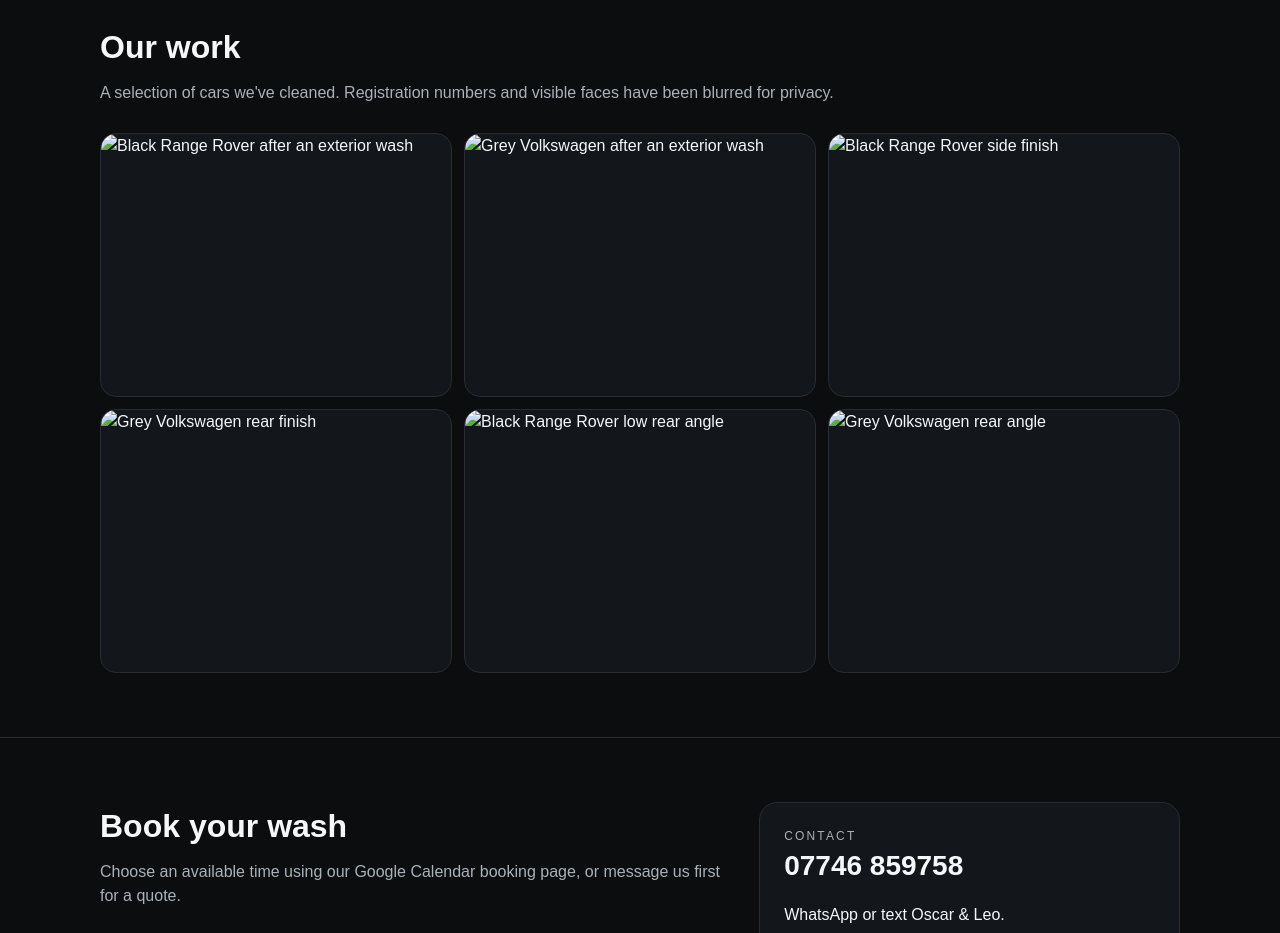
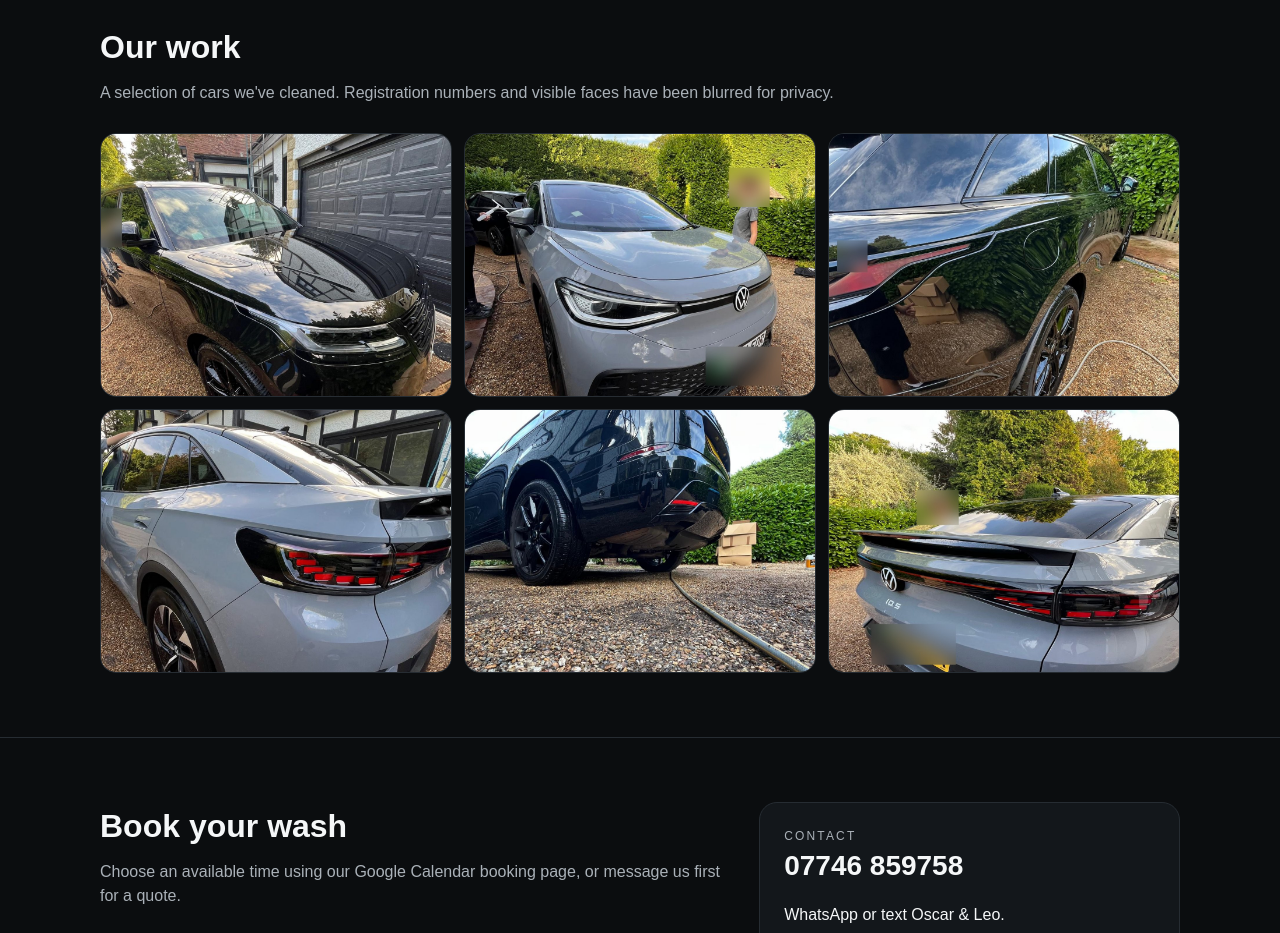
Before and after one commit to oscazer48/ol-car-care, a plain HTML site: page index.html in a window 1280 px wide. Shown: the part 960-1893 px from the top of the page. Drawn offline with Linux system fonts and the light colour scheme.

Commit message:
Fix gallery image paths

```diff
--- a/index.html
+++ b/index.html
@@ -50,12 +50,12 @@ section{padding:64px 0;border-bottom:1px solid var(--line)}h3{font-size:32px;mar
 <section id="work"><div class="wrap">
 <h3>Our work</h3><p class="lead">A selection of cars we've cleaned. Registration numbers and visible faces have been blurred for privacy.</p>
 <div class="gallery">
-<img src="gallery/01-black-front.jpg" alt="Black Range Rover after an exterior wash">
-<img src="gallery/02-grey-front.jpg" alt="Grey Volkswagen after an exterior wash">
-<img src="gallery/03-black-side.jpg" alt="Black Range Rover side finish">
-<img src="gallery/04-grey-rear.jpg" alt="Grey Volkswagen rear finish">
-<img src="gallery/05-black-low-rear.jpg" alt="Black Range Rover low rear angle">
-<img src="gallery/06-grey-rear-alt.jpg" alt="Grey Volkswagen rear angle">
+<img src="01-black-front.jpg" alt="Black Range Rover after an exterior wash">
+<img src="02-grey-front.jpg" alt="Grey Volkswagen after an exterior wash">
+<img src="03-black-side.jpg" alt="Black Range Rover side finish">
+<img src="04-grey-rear.jpg" alt="Grey Volkswagen rear finish">
+<img src="05-black-low-rear.jpg" alt="Black Range Rover low rear angle">
+<img src="06-grey-rear-alt.jpg" alt="Grey Volkswagen rear angle">
 </div>
 </div></section>
 
```
